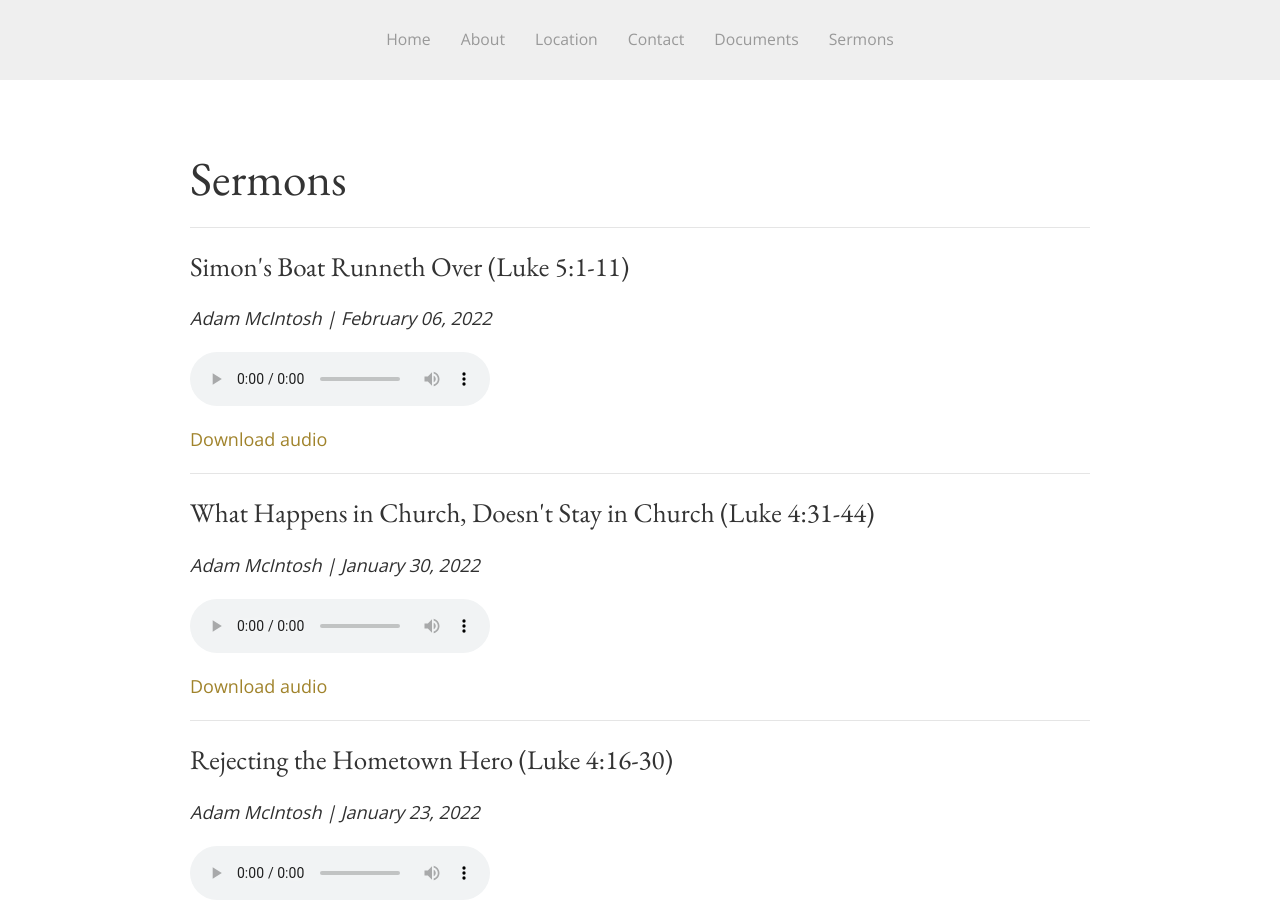
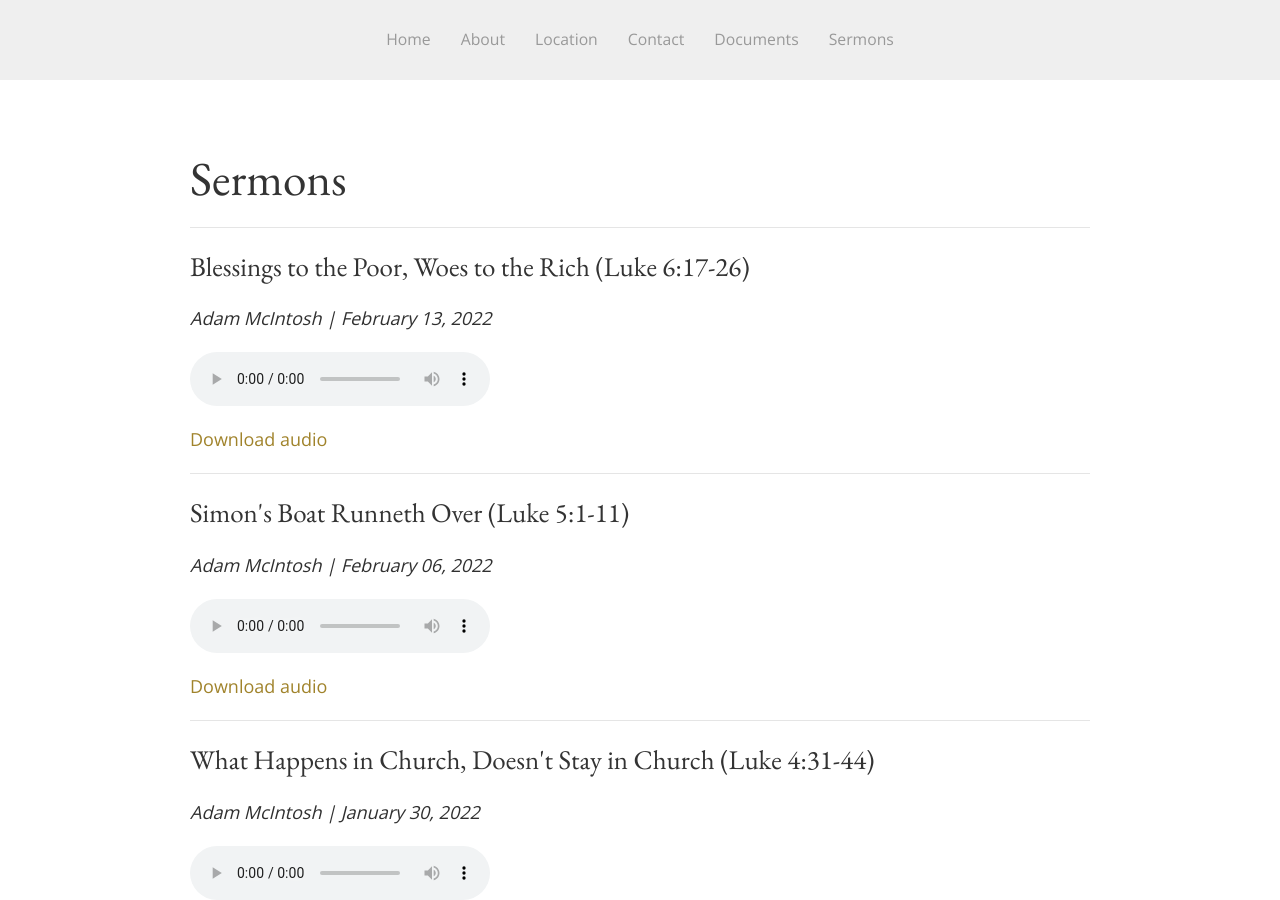
Before and after one commit to SaintDavidsChurch/website, a Jekyll site: the page built from sermons.html, in a window 1280 px wide and 900 px high. Built offline with Jekyll 4.4.1, drawn with Linux system fonts in a browser that asks for light colours.

Commit message:
Updated by InferCMS

```diff
--- a/_data/sermons.yml
+++ b/_data/sermons.yml
@@ -186,3 +186,7 @@
   date: '2022-02-06'
   preacher: Adam McIntosh
   audio_file: https://saintdavids.church/assets/sermons/2022/February/Adam-McIntosh_Feb6-2022_Luke5.1-11.mp3
+- title: Blessings to the Poor, Woes to the Rich (Luke 6:17-26)
+  date: '2022-02-13'
+  preacher: Adam McIntosh
+  audio_file: https://saintdavids.church/assets/sermons/2022/February/Adam-McIntosh_Feb13-2022_Luke6.17-26.mp3
```
